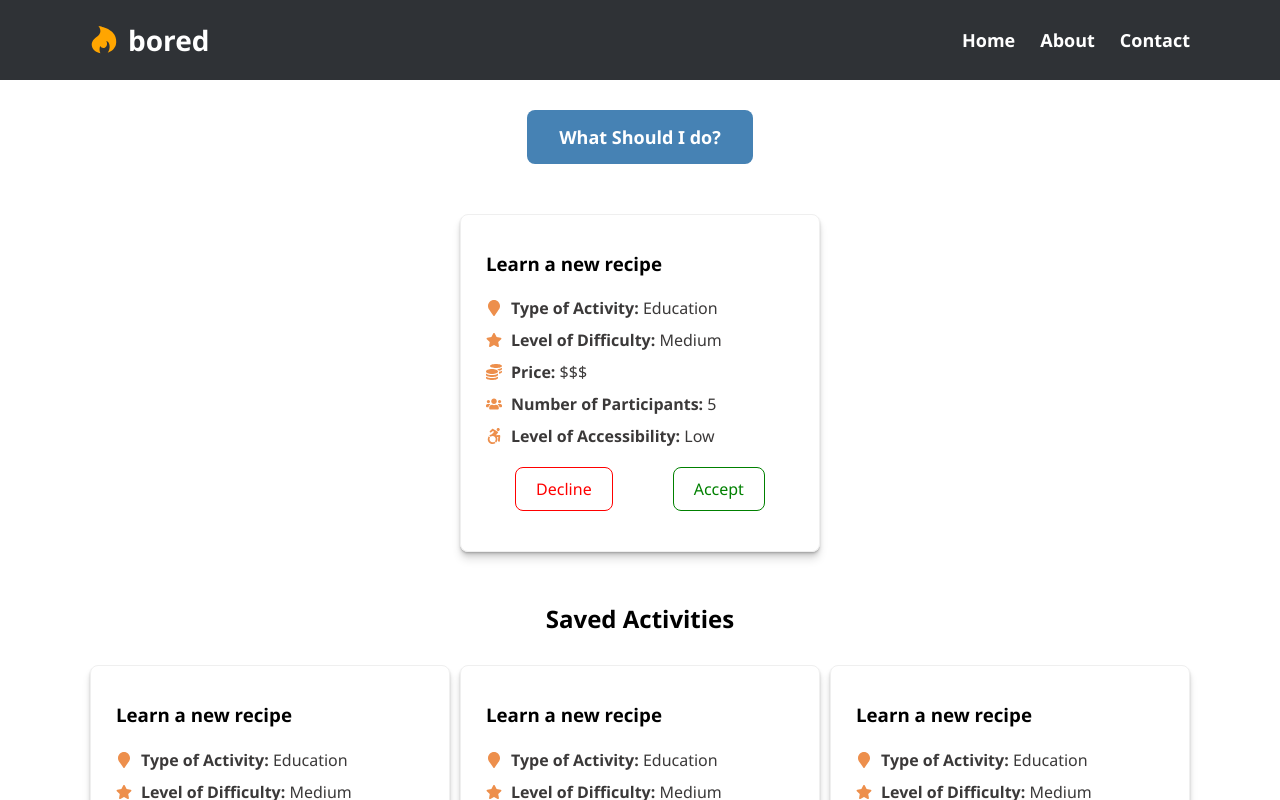
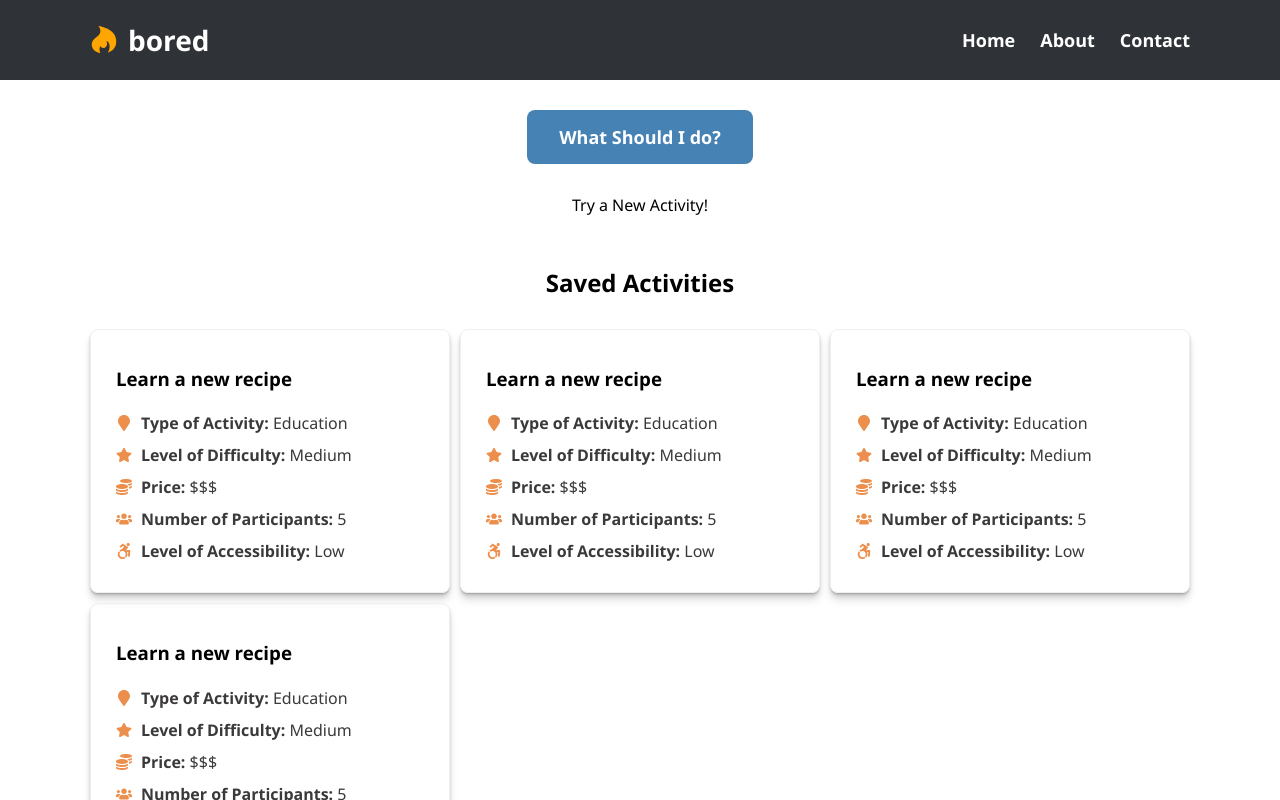
Before and after one commit to mspassov/bored, a React (Create React App) app: page / in a window 1280 px wide. Shown: the top 800 px of the page. Built offline with nearby package versions, Linux system fonts and the light colour scheme; the HTML template or start-up script is replaced by a standard one.

Commit message:
added decision logic

```diff
--- a/src/App.jsx
+++ b/src/App.jsx
@@ -7,12 +7,13 @@ import { useState } from "react";
 
 const App = () => {
   const boredBaseUrl = "https://www.boredapi.com/api/";
-  const [activitiesArray, setActivitiesArray] = useState([]);
+  const [savedActivites, setSavedActivities] = useState([]);
+  const [decisionCard, setDecisionCard] = useState(null);
 
   const getActivity = async () => {
     try {
       const { data } = await axios.get(boredBaseUrl + "activity");
-      setActivitiesArray([...activitiesArray, data]);
+      setDecisionCard(data);
     } catch (error) {
       console.log(error);
     }
@@ -28,7 +29,11 @@ const App = () => {
       </div>
 
       <div className="container decision-container">
-        <DecisionCard/>
+        {!decisionCard ? (
+          <p className="prompt">Try a New Activity!</p>
+        ) : (
+          <DecisionCard data={decisionCard} />
+        )}
       </div>
 
       <h2>Saved Activities</h2>
@@ -40,7 +45,7 @@ const App = () => {
         <ActivityCard />
       </div>
 
-      {activitiesArray.map((activity, id) => {
+      {savedActivites.map((activity, id) => {
         return <div key={id}>{activity.activity}</div>;
       })}
       <br />
--- a/src/Components/DecisionCard.jsx
+++ b/src/Components/DecisionCard.jsx
@@ -7,7 +7,7 @@ import {
   FaStar,
 } from "react-icons/fa";
 
-const DecisionCard = () => {
+const DecisionCard = ({ data }) => {
   const sampleDifficulty = 0.5;
   const samplePrice = 0.99;
 
@@ -47,7 +47,7 @@ const DecisionCard = () => {
       <div className="card-item">
         <FaMapMarker color="#ed8f4c" />
         <p>
-          <strong>Type of Activity:</strong> Education
+          <strong>Type of Activity:</strong> {data.type}
         </p>
       </div>
 
@@ -82,8 +82,8 @@ const DecisionCard = () => {
         </p>
       </div>
       <div className="button-container">
-          <button className="decision-btn decline-btn">Decline</button>
-          <button className="decision-btn accept-btn">Accept</button>
+        <button className="decision-btn decline-btn">Decline</button>
+        <button className="decision-btn accept-btn">Accept</button>
       </div>
     </div>
   );
--- a/src/index.css
+++ b/src/index.css
@@ -80,6 +80,10 @@ nav .container{
 
 .hero-button:hover{
 	background-color: rgb(132, 158, 180);
+}
+
+.prompt{
+	text-align: center;
 }
 
 h2{
```
